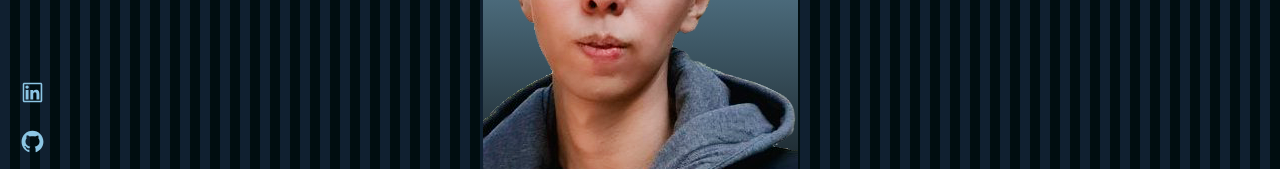
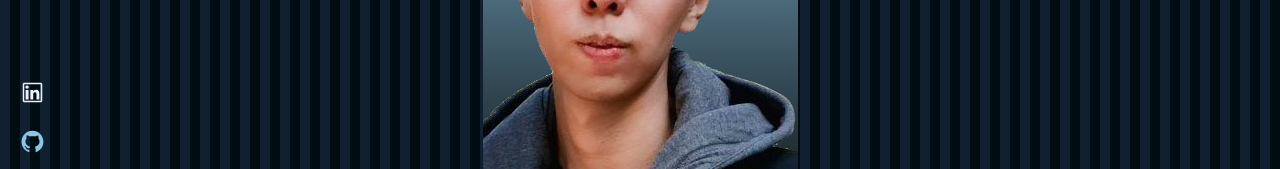
Before and after one commit to DmitriyTsay/portfolio-react, a React (Create React App) app: page / in a window 1280 px wide. In both pictures the pointer is over the link 22 px from the left and 608 px from the top of the page. Shown: the part 514-683 px from the top of the page. Built offline with nearby package versions, Linux system fonts and the light colour scheme.

Commit message:
added some transitions to elements

```diff
--- a/src/components/Button/Button.scss
+++ b/src/components/Button/Button.scss
@@ -17,6 +17,8 @@
         width: 120px;
     }
 
+    transition: all 0.3s;
+
     &:hover {
         background: var(--bright-color);
         color: black;
--- a/src/components/ContactsShortcut/ContactsShortcut.scss
+++ b/src/components/ContactsShortcut/ContactsShortcut.scss
@@ -9,6 +9,12 @@
 
     a {
         color: var(--bright-color);
+
+        transition: color 0.5s;
+
+        &:hover {
+            color: var(--primary-color);
+        }
     }
 
     svg {
--- a/src/container/Contacts/Contacts.scss
+++ b/src/container/Contacts/Contacts.scss
@@ -83,6 +83,14 @@
 
                 border: 1px solid var(--bright-color);
                 border-radius: 5px;
+
+                cursor: pointer;
+
+                transition: color 0.3s;
+
+                &:hover {
+                    color: white;
+                }
             }
         }
     }
@@ -119,4 +127,10 @@
         margin-top: 15px;
         color: var(--primary-color);
     }
+
+    transition: background-color 0.5s;
+
+    &:hover {
+        background: black;
+    }
 }
```
